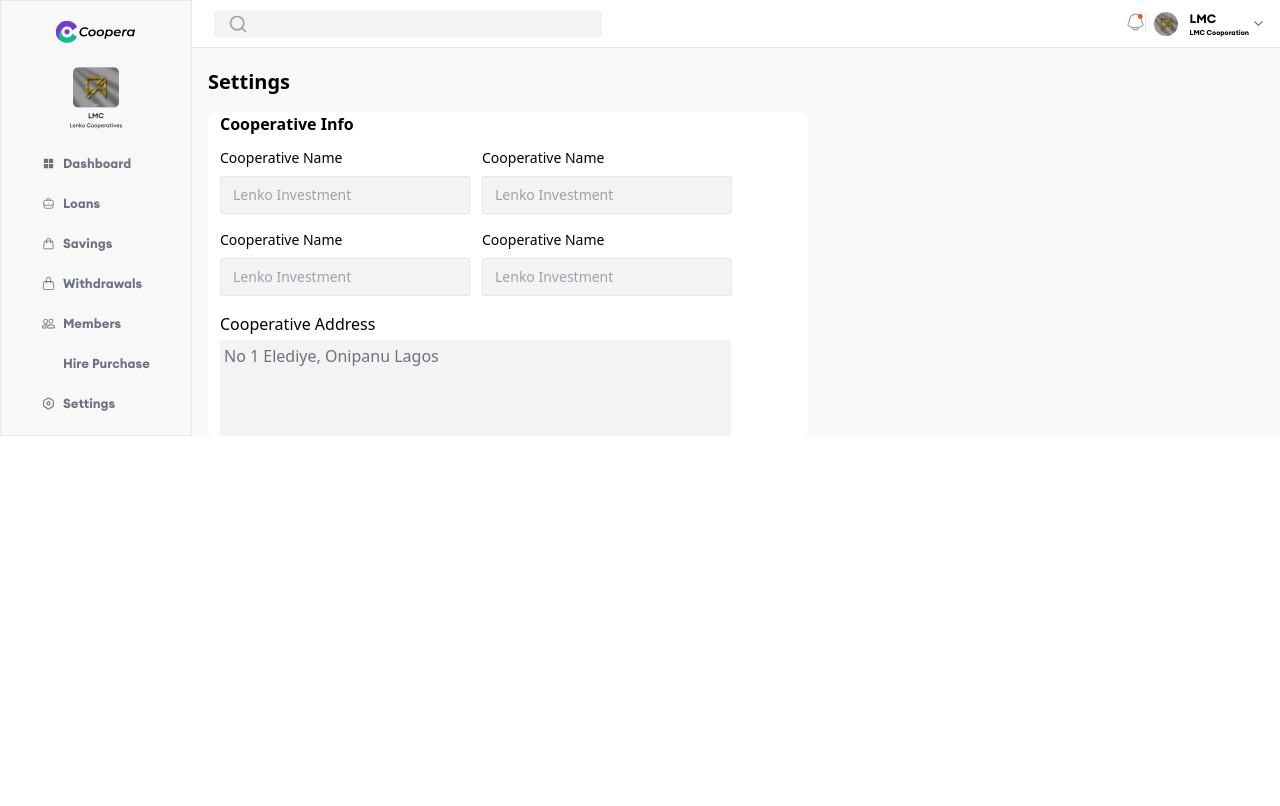
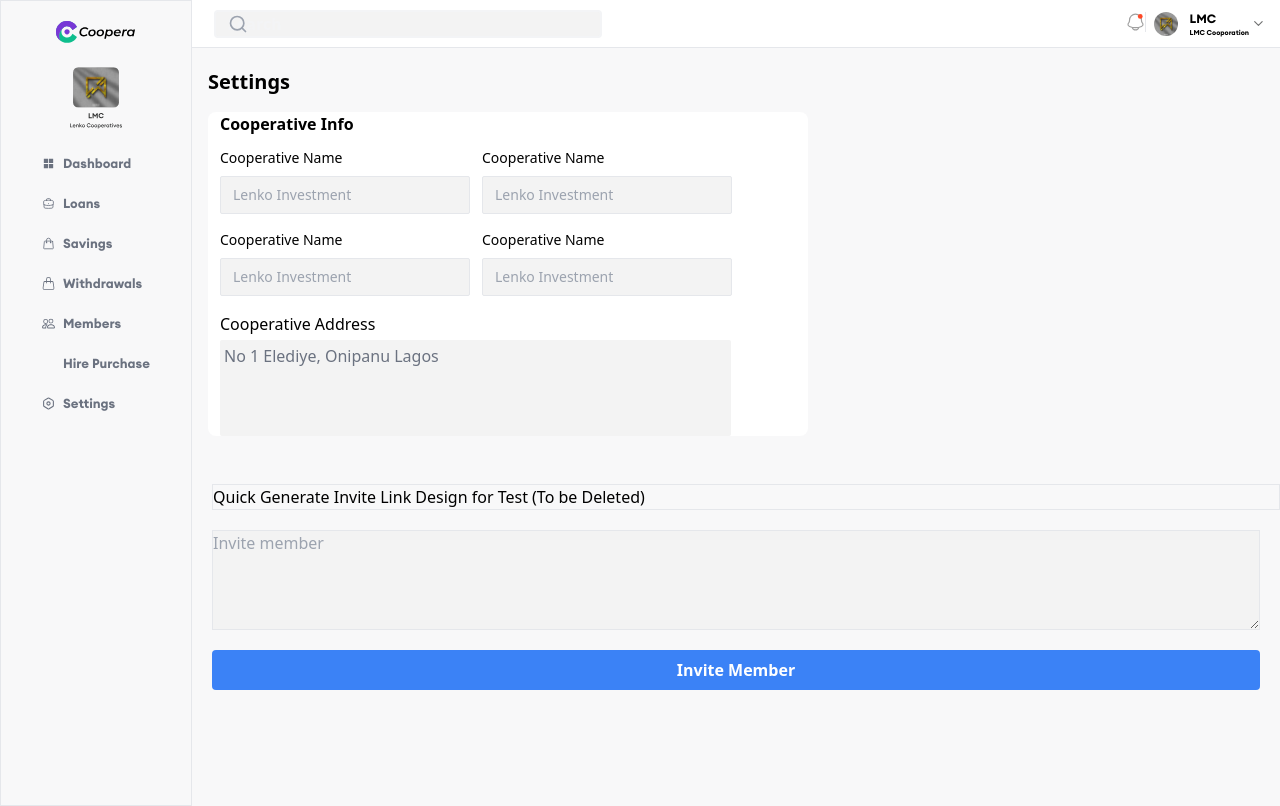
Before and after one commit to CooperaApp/coopera-Frontend, a React (Vite) app: page /settings in a window 1280 px wide. Built offline with nearby package versions, Linux system fonts and the light colour scheme; some icons are missing.

Commit message:
Commit without Node Modueles

```diff
--- a/src/pages/authentication/components/Login.jsx
+++ b/src/pages/authentication/components/Login.jsx
@@ -8,6 +8,7 @@ import { useNavigate } from "react-router-dom";
 import { ToastContainer } from "react-toastify";
 import * as Yup from "yup";
 import { notifySuccess, notifyError } from "../../../utils/functions/func";
+import { LOGIN_BASE_URL } from "../../../utils/api/API_BASE_URL";
 
 const Login = () => {
   const navigate = useNavigate();
@@ -29,13 +30,13 @@ const Login = () => {
 
   const handleFormSubmit = async (e) => {
     e.preventDefault();
+    let response;
 
     try {
       await validationSchema.validate(formData, { abortEarly: false });
 
-      const response = await axios.post(
-        "http://44.202.51.110:8081/login",
-        formData
+      response = await axios.post(`${LOGIN_BASE_URL}/login`,
+        formData,
       );
 
       const access_token = response.data.access_token;
--- a/src/pages/authentication/components/RegistrationPage.jsx
+++ b/src/pages/authentication/components/RegistrationPage.jsx
@@ -57,24 +57,23 @@ const RegistrationPage = () => {
 
   const handleFormSubmit = async (event) => {
     event.preventDefault();
+    let response;
 
     try {
       await validationSchema.validate(formData, { abortEarly: false });
+      response = await axios.post(`${BASE_URL}/cooperative/register`,
+        formData,
+      );
+      console.log("response => ", response);
+      console.log("response.data => ", response.data);
 
-      // const {  ...dataToSend } = formData;
-      // console.log("data to send => ", dataToSend);
-      // console.log("form data => ", formData);
+      if(response.status >= 200) {
+        notifySuccess("Registration Successful, Redirecting to login...");
+        setTimeout(() => {
+          navigate("/login");
+        }, 3000);
+      }
 
-      await axios.post(`${BASE_URL}/cooperative/register`,
-        formData,
-        // password: formData.password,
-        // ...dataToSend, d
-      );
-
-      notifySuccess("Registration Successful, Redirecting to login...");
-      setTimeout(() => {
-        navigate("/login");
-      }, 3000);
     } catch (error) {
       if (error instanceof Yup.ValidationError) {
         const newErrors = {};
@@ -83,8 +82,8 @@ const RegistrationPage = () => {
         });
         setErrors(newErrors);
       } else {
-        console.error(error);
-        notifyError("An error occurred");
+        notifyError(error.response.data.message);
+        // notifyError("An error occurred");
       }
     }
   };
--- a/src/pages/body/Settings.jsx
+++ b/src/pages/body/Settings.jsx
@@ -1,12 +1,37 @@
 import TopNav from "../../utils/reusable-components/TopNav";
 import SideBar from "../../utils/reusable-components/SideBar";
 // import { GenerateInviteLink } from "../../utils/api/AdminAPICall";
+import { BASE_URL } from "../../utils/api/API_BASE_URL";
+import axios from "axios";
+import { useState } from "react";
 
 const Settings = () => {
 
-  // const generateInviteLink = ()=>{
-  //   response = GenerateInviteLink();
-  // }
+
+  const [recipientEmails, setRecipientEmails] = useState([]);
+
+  async function handleSubmit(event) {
+    event.preventDefault();
+
+    console.log("recipient emails <<<<<<>>>>>> ", recipientEmails);
+    const endpoint = "/admin/generateLink";
+    const URL = `${BASE_URL}${endpoint}`;
+
+    const token =
+      "eyJhbGciOiJIUzUxMiIsInR5cCI6IkpXVCJ9.eyJpYXQiOjE3MDkzNzczMjgsImV4cCI6MTcwOTQ2MzMyOCwiaWQiOiJBbC0vMjAyNC8wMDMxIn0.pDNOYHjoArD655UU1Ig6MWJVxD3zJMWAPMfr8klShi2LEoYOy77rlfFOUvtzINpGDgJwDgl-ypd-notNbLQDwQ";
+    const headers = {Authorization: "Bearer " + token};
+
+    console.log("URL => " + URL);
+    console.log("I dey here");
+
+    try {
+      const response = await axios.post(URL, recipientEmails, { headers });
+      console.log("My response ------>>>> ", response);
+      return response;
+    } catch (error) {
+      return error.response;
+    }
+  }
 
   return (
     <div
@@ -88,7 +113,33 @@ const Settings = () => {
               ></textarea>
             </div>
           </div>
-          <div></div>
+          <br />
+          <br />
+
+          <div className="border ml-5">
+            {" "}
+            <p>Quick Generate Invite Link Design for Test (To be Deleted)</p>
+          </div>
+          <form onSubmit={handleSubmit} className="m-5 flex flex-col">
+            <textarea
+              placeholder="Invite member"
+              className="border w-full bg-[#F3F3F3]"
+              style={{ height: "100px" }}
+              name="recipientEmails"
+              value={recipientEmails.join(",")}
+              onChange={(event) =>
+                setRecipientEmails(event.target.value.split(","))
+              }
+            />
+
+            <button className="mt-5 bg-blue-500 hover:bg-blue-700 text-white font-bold py-2 px-4 rounded">
+              Invite Member
+            </button>
+          </form>
+          <br />
+          <br />
+          <br />
+          <br />
         </div>
       </div>
     </div>
--- a/src/pages/molecule/Card.jsx
+++ b/src/pages/molecule/Card.jsx
@@ -21,7 +21,6 @@ const Card = () => {
   const [totalSavingsDropDown, setTotalSavingsDropDown] = useState(false);
   const [loanRepaidDropDown, setLoanRepaidDropDown] = useState(false);
 
-  useEffect(() => {
   const getDashboardStatistics = async () => {
     const url = `${BASE_URL}/cooperative/getDashboardStatistics`;
     try {
@@ -30,7 +29,6 @@ const Card = () => {
           Authorization: "Bearer " + sessionStorage.getItem("token"),
         },
       });
-        console.log(response);
       setTotalSavings(response.data.data.totalSavings);
       setAccountBalance(response.data.data.accountBalance);
       setLoanDisbursed(response.data.data.loanDisbursed);
@@ -39,6 +37,8 @@ const Card = () => {
       console.log(error);
     }
   };
+
+  useEffect(() => {
     getDashboardStatistics();
   }, []);
 
@@ -51,7 +51,7 @@ const Card = () => {
               <div className="p-0 flex justify-between mb-2">
                 <div>
                   <p className="card-title">Account Balance</p>
-                  <p className="mt-3 w-full card-amount">#{accountBalance}</p>
+                  <p className="mt-3 w-full card-amount">₦{accountBalance}</p>
                 </div>
                 <div
                   className="ml-4 h-7 rounded-md items-center"
@@ -100,7 +100,7 @@ const Card = () => {
               <div className="p-0 flex justify-between mb-2">
                 <div>
                   <p className="card-title">Total Savings</p>
-                  <p className="mt-3 w-full card-amount">#{totalSavings}</p>
+                  <p className="mt-3 w-full card-amount">₦{totalSavings}</p>
                 </div>
                 <div
                   className="ml-4 h-7 rounded-md items-center"
@@ -151,7 +151,7 @@ const Card = () => {
               <div className="p-0 flex justify-between mb-2">
                 <div>
                   <p className="card-title">Loan Disbursed</p>
-                  <p className="mt-3 w-full card-amount">#{loanDisbursed}</p>
+                  <p className="mt-3 w-full card-amount">₦{loanDisbursed}</p>
                 </div>
                 <div
                   className="ml-4 h-7 rounded-md items-center"
@@ -199,7 +199,7 @@ const Card = () => {
               <div className="p-0 flex justify-between mb-2">
                 <div>
                   <p className="card-title">Loan Repaid</p>
-                  <p className="mt-3 w-full card-amount">#{loanRepaid}</p>
+                  <p className="mt-3 w-full card-amount">₦{loanRepaid}</p>
                 </div>
                 <div
                   className="ml-4 h-7 rounded-md items-center"
--- a/src/utils/api/APIConstant.jsx
+++ /dev/null
@@ -1 +0,0 @@
-export default BASE_URL = "http://localhost:8080";
--- a/src/utils/api/API_BASE_URL.jsx
+++ b/src/utils/api/API_BASE_URL.jsx
@@ -1 +1,3 @@
-export const BASE_URL = "http://54.234.211.52:8080/api/v1";
+export const BASE_URL = "http://3.95.5.163:8081/api/v1";
+
+export const LOGIN_BASE_URL = "http://3.95.5.163:8081";
--- a/src/utils/api/AdminAPICall.jsx
+++ b/src/utils/api/AdminAPICall.jsx
@@ -1,16 +1,26 @@
 import axios from "axios";
-import { BASE_URL } from "./APIConstant.jsx";
+import { BASE_URL } from "./API_BASE_URL";
 
-export const GenerateInviteLink = async (payload) => {
-
+export const GenerateInviteLink = async (recipientEmail) => {
   const endpoint = "/api/v1/admin/generateLink";
   const URL = `${BASE_URL}${endpoint}`;
 
+  const token = "eyJhbGciOiJIUzUxMiIsInR5cCI6IkpXVCJ9.eyJpYXQiOjE3MDkzNzczMjgsImV4cCI6MTcwOTQ2MzMyOCwiaWQiOiJBbC0vMjAyNC8wMDMxIn0.pDNOYHjoArD655UU1Ig6MWJVxD3zJMWAPMfr8klShi2LEoYOy77rlfFOUvtzINpGDgJwDgl-ypd-notNbLQDwQ";
+  const headers = {
+    // Authorization: `Bearer ${token}`,
+    Authorization: "Bearer " + token,
+  };
+
+  console.log("URL => " + URL);
+  console.log("I dey here");
+  console.log("recipient email =>  " + recipientEmail);
+
+
   try {
-    const response = await axios.post(URL, payload);
+    const response = await axios.post(URL, recipientEmail, { headers });
+    console.log("My response ------>>>> ", response);
     return response;
   } catch (error) {
     return error.response;
-
   }
 };
```
Lines whose indentation alone changed are shown as unchanged.
